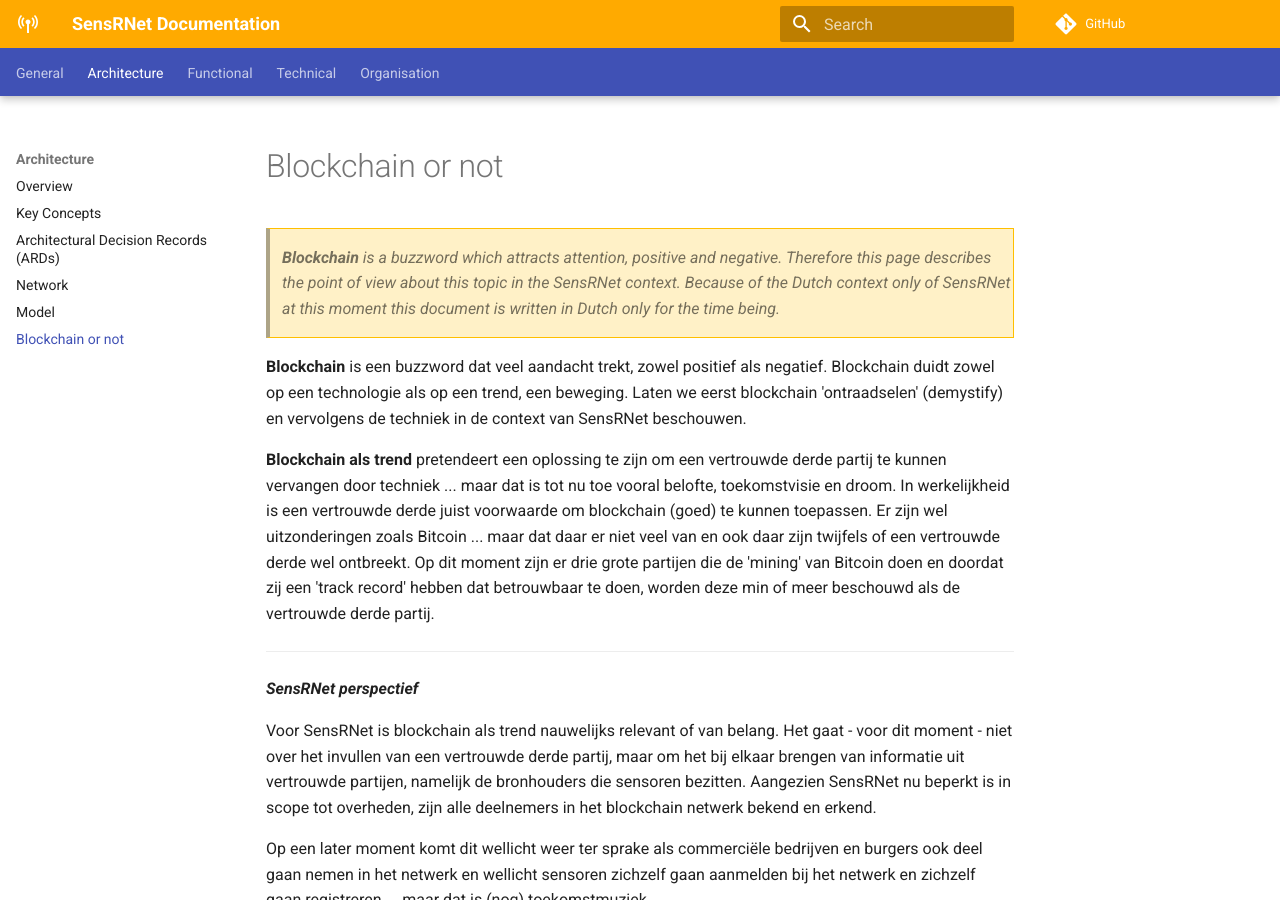
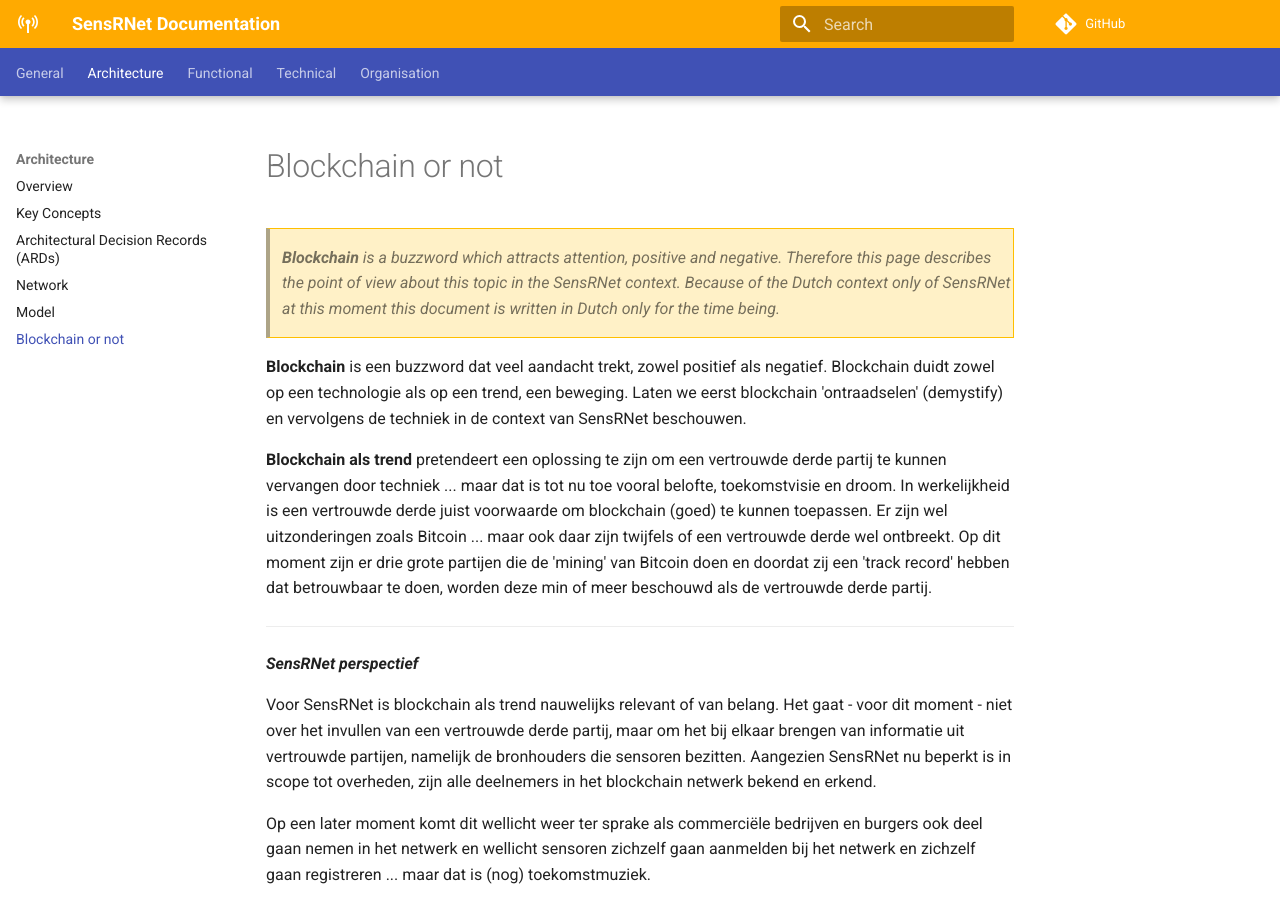
Before and after one commit to kadaster-labs/sensrnet-home, an MkDocs documentation site: the page built from docs/Blockchain.md, in a window 1280 px wide and 900 px high. Built offline with MkDocs 1.6.1 and Material for MkDocs 9.7.7, drawn with Linux system fonts in a browser that asks for light colours; comment, search, counter and statistics services are not loaded.

Commit message:
fix mixed sentence

```diff
--- a/docs/Blockchain.md
+++ b/docs/Blockchain.md
@@ -10,7 +10,7 @@ Laten we eerst blockchain 'ontraadselen' (demystify) en vervolgens de techniek i
 
 **Blockchain als trend** pretendeert een oplossing te zijn om een vertrouwde derde partij te kunnen vervangen door techniek ... maar dat is tot nu toe vooral belofte, toekomstvisie en droom.
 In werkelijkheid is een vertrouwde derde juist voorwaarde om blockchain (goed) te kunnen toepassen.
-Er zijn wel uitzonderingen zoals Bitcoin ... maar dat daar er niet veel van en ook daar zijn twijfels of een vertrouwde derde wel ontbreekt.
+Er zijn wel uitzonderingen zoals Bitcoin ... maar ook daar zijn twijfels of een vertrouwde derde wel ontbreekt.
 Op dit moment zijn er drie grote partijen die de 'mining' van Bitcoin doen en doordat zij een 'track record' hebben dat betrouwbaar te doen, worden deze min of meer beschouwd als de vertrouwde derde partij.
 
 ---
```
